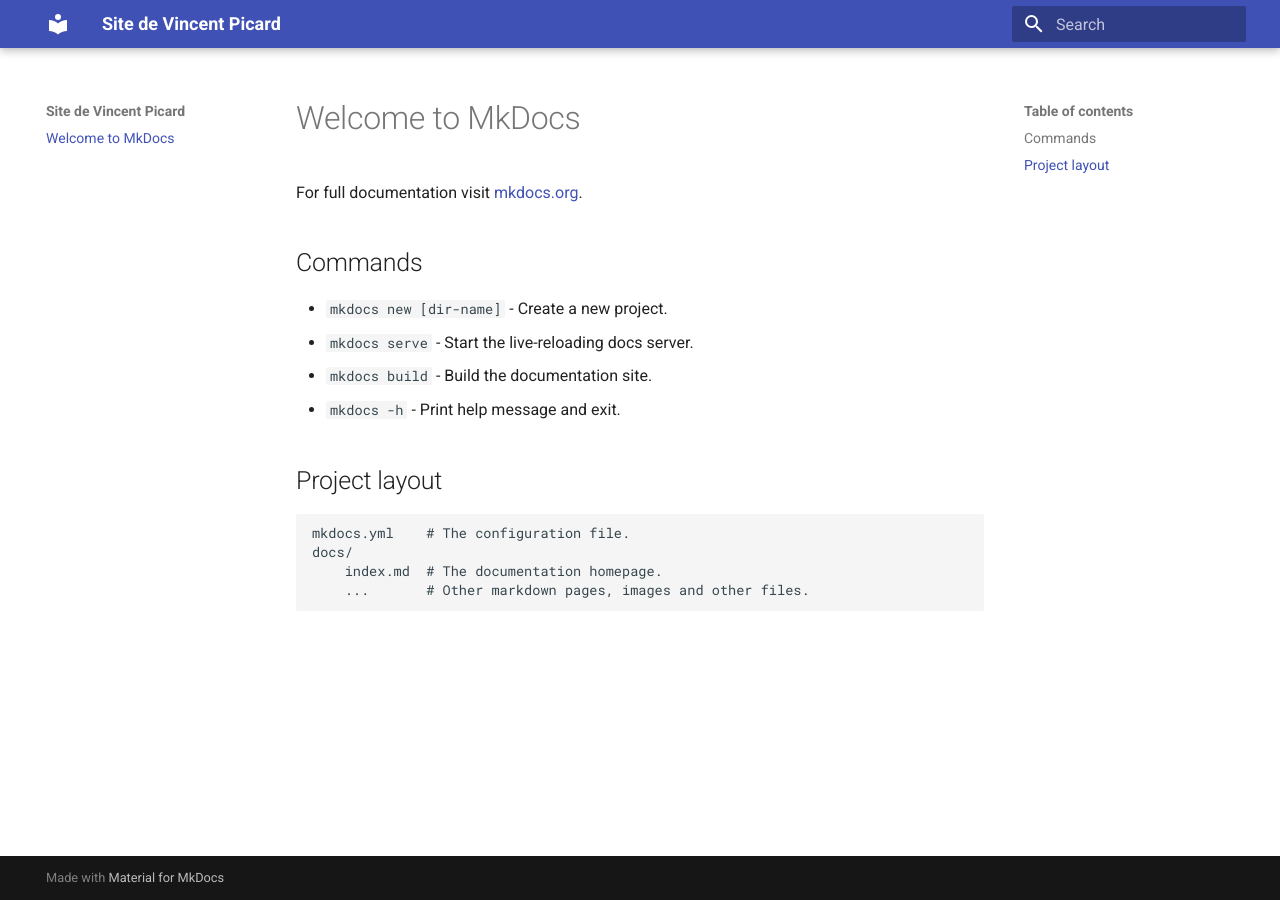
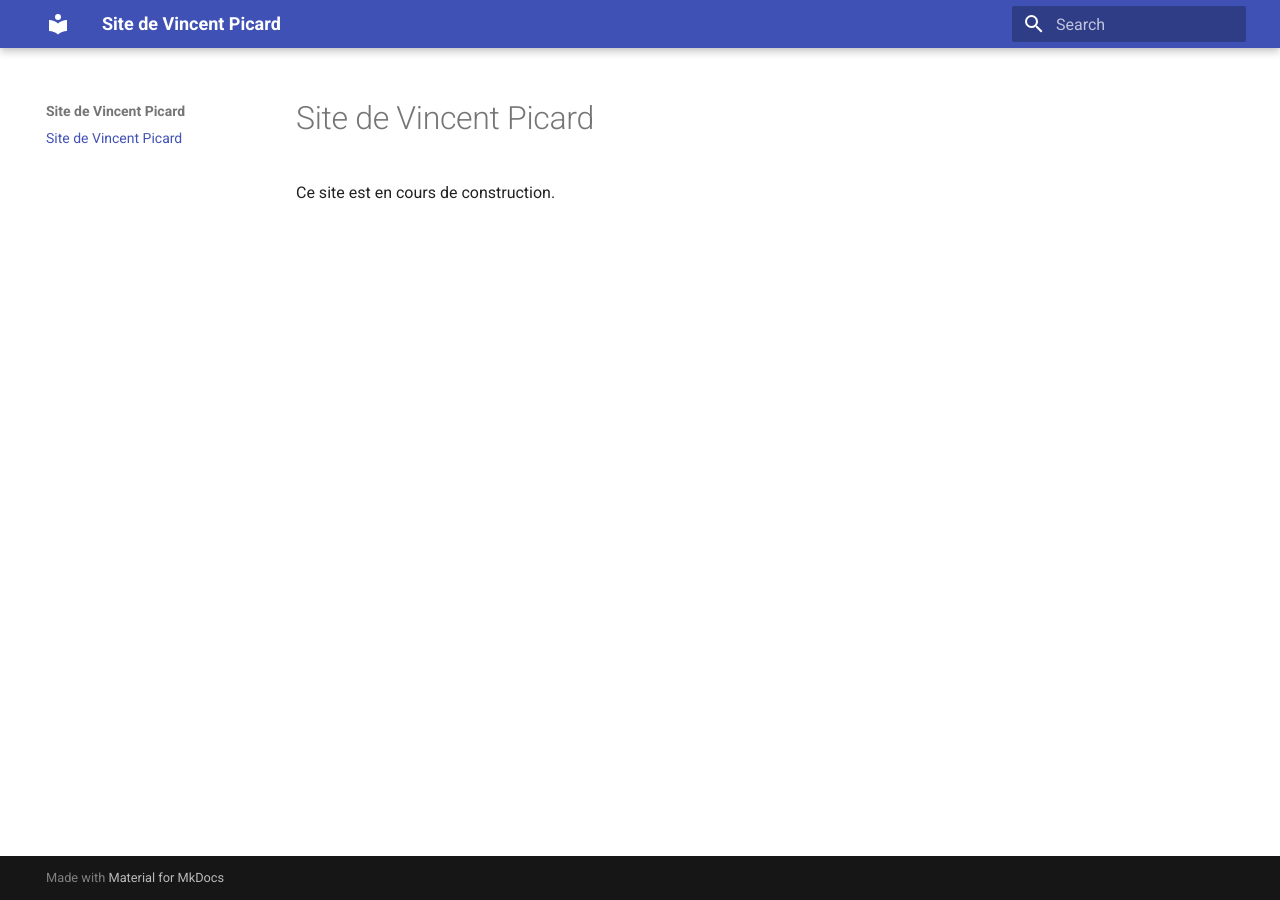
Before and after one commit to vincent-picard/vincent-picard.github.io, an MkDocs documentation site: the page built from docs/index.md, in a window 1280 px wide. Built offline with MkDocs 1.6.1 and Material for MkDocs 9.7.7, drawn with Linux system fonts in a browser that asks for light colours.

Commit message:
site en cours de construction

```diff
--- a/docs/index.md
+++ b/docs/index.md
@@ -1,17 +1,3 @@
-# Welcome to MkDocs
+# Site de Vincent Picard
 
-For full documentation visit [mkdocs.org](https://www.mkdocs.org).
-
-## Commands
-
-* `mkdocs new [dir-name]` - Create a new project.
-* `mkdocs serve` - Start the live-reloading docs server.
-* `mkdocs build` - Build the documentation site.
-* `mkdocs -h` - Print help message and exit.
-
-## Project layout
-
-    mkdocs.yml    # The configuration file.
-    docs/
-        index.md  # The documentation homepage.
-        ...       # Other markdown pages, images and other files.
+Ce site est en cours de construction.
```
